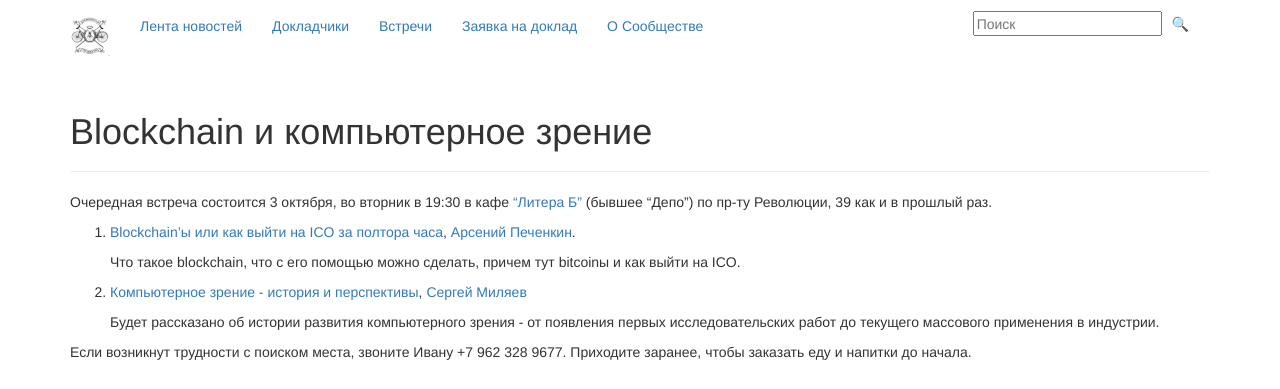
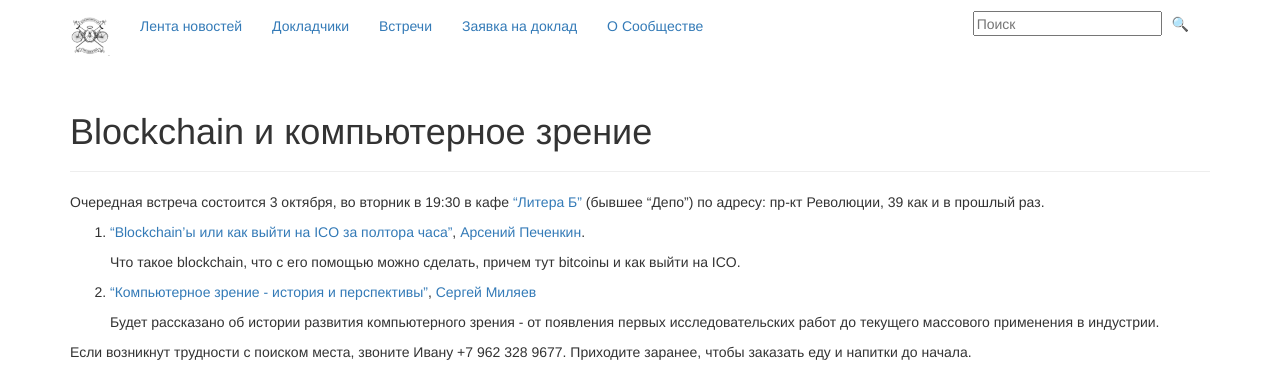
Before and after one commit to deeprefactoring/deeprefactoring.github.io, a Jekyll site: the page built from _posts/2017-10-03-meetup-22.md, in a window 1280 px wide. Shown: the top 389 px of the page. Built offline with Jekyll 4.4.1, drawn with Linux system fonts in a browser that asks for light colours; nearby versions of some CDN libraries.

Commit message:
Fix posts misprints

```diff
--- a/_posts/2017-10-03-meedup-22.md
+++ b/_posts/2017-10-03-meetup-22.md
@@ -13,16 +13,16 @@ redirect_from: /meetup/next/
 ---
 
 Очередная встреча состоится 3 октября, во вторник в 19:30 в
-кафе ["Литера Б"]({% link pages/litera_b.md %}) (бывшее "Депо") по пр-ту
+кафе ["Литера Б"]({% link pages/litera_b.md %}) (бывшее "Депо") по адресу: пр-кт
 Революции, 39 как и в прошлый раз.
 
 
-1. [Blockchain'ы или как выйти на ICO за полтора часа]({% link _papers/22-blockchain.md %}), [Арсений Печенкин]({% link _speakers/arseny-pechenkin.md %}).
+1. ["Blockchain'ы или как выйти на ICO за полтора часа"]({% link _papers/22-blockchain.md %}), [Арсений Печенкин]({% link _speakers/arseny-pechenkin.md %}).
 
    Что такое blockchain, что с его помощью можно сделать, причем тут bitcoinы и
    как выйти на ICO.
 
-2. [Компьютерное зрение - история и перспективы]({% link _papers/22-comp-vision.md %}), [Сергей Миляев]({% link _speakers/sergey-milyaev.md %})
+2. ["Компьютерное зрение - история и перспективы"]({% link _papers/22-comp-vision.md %}), [Сергей Миляев]({% link _speakers/sergey-milyaev.md %})
 
     Будет рассказано об истории развития компьютерного зрения - от появления
     первых исследовательских работ до текущего массового применения в индустрии.
```
Also changed, not shown: _posts/2017-08-31-meetup-21.md (renamed from _posts/2017-08-31-meedup-21.md).
